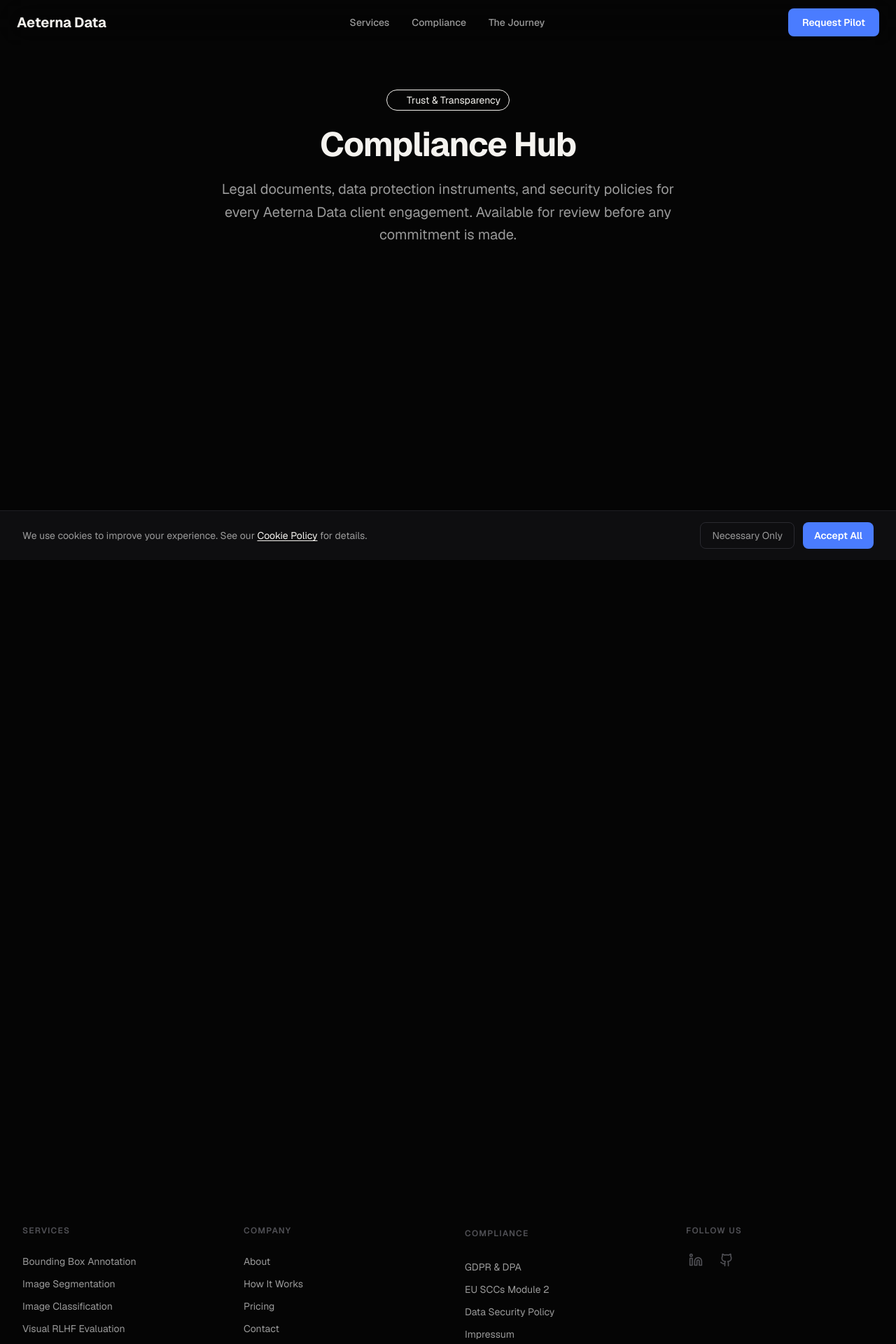
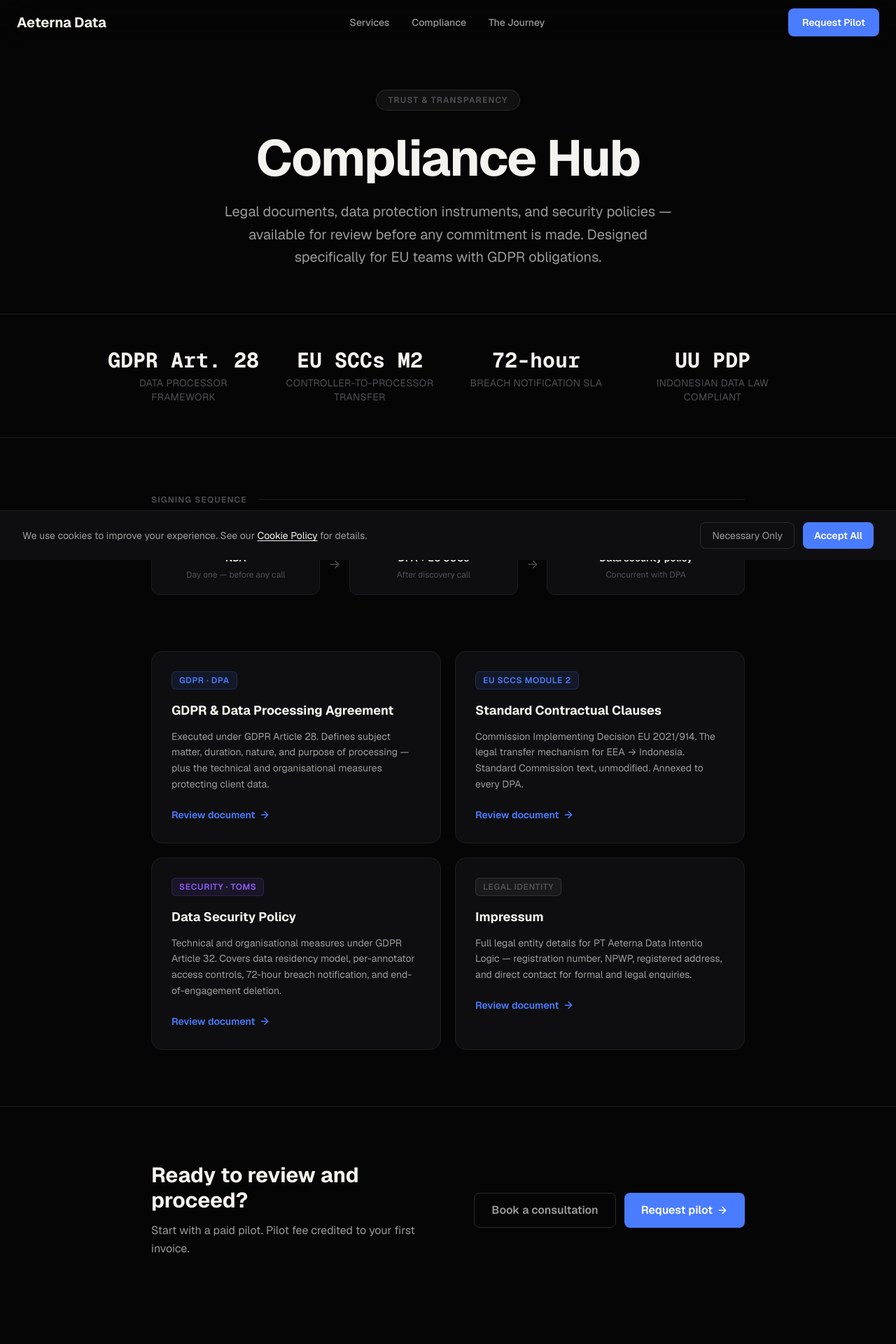
Before and after one commit to mhrfa/website-aeterna-data, a Next.js app in the folder aeterna-data/: page /compliance in a window 1280 px wide. Shown: the top 1920 px of the page at 70% size. Built offline with nearby package versions, Linux system fonts and the light colour scheme.

Commit message:
Redesign Compliance Hub: hero, stats strip, signing sequence, 2x2 document cards, CTA

```diff
--- a/aeterna-data/app/compliance/page.tsx
+++ b/aeterna-data/app/compliance/page.tsx
@@ -1,6 +1,6 @@
 import type { Metadata } from 'next';
 import Link from 'next/link';
-import { ChevronRight, ShieldCheck, FileText, Lock, Building } from 'lucide-react';
+import { ArrowRight } from 'lucide-react';
 import AnimatedSection from '@/components/ui/AnimatedSection';
 
 export const metadata: Metadata = {
@@ -11,91 +11,235 @@
     },
 };
 
-const complianceLinks = [
-    {
-        title: 'GDPR & DPA',
-        href: '/privacy-policy',
-        icon: ShieldCheck,
-        description: 'Aeterna Data processes personal data as a data processor under GDPR Article 28. The Data Processing Agreement documents the subject matter, duration, nature, and purpose of processing — along with the technical and organisational measures that protect client data throughout every annotation engagement. Executed after the NDA and before any project data is shared.',
-    },
-    {
-        title: 'EU SCCs Module 2',
-        href: '/legal/eu-sccs',
-        icon: FileText,
-        description: 'Indonesia does not benefit from an EU adequacy decision. EU Standard Contractual Clauses Module 2 — adopted under Commission Implementing Decision EU 2021/914 — are the legal mechanism for transferring personal data from the EEA to Aeterna Data under GDPR Article 46(2)(c). Annexed to every DPA. Executed before data sharing begins. Standard Commission text, unmodified.',
-    },
-    {
-        title: 'Data Security Policy',
-        href: '/legal/data-security-policy',
-        icon: Lock,
-        description: 'Documents the security measures Aeterna Data applies to protect client data across every annotation engagement. Covers the data residency model — where client data stays in the client\x27s own annotation environment — per-annotator access controls, 72-hour breach notification, and data deletion at engagement end. Constitutes the technical and organisational measures (TOMs) documentation under GDPR Article 32.',
-    },
-    {
-        title: 'Impressum',
-        href: '/impressum',
-        icon: Building,
-        description: 'Mandatory disclosure of Aeterna Data\x27s legal identity. Contains the full legal entity name (PT Aeterna Data Intentio Logic), company registration number (NIB), tax identification (NPWP), registered address in Indonesia, and direct contact details for formal and legal enquiries.',
-    },
-];
-
 export default function CompliancePage() {
     return (
         <main className="min-h-screen flex flex-col relative w-full overflow-hidden bg-[var(--color-bg-base)]">
+            <style dangerouslySetInnerHTML={{
+                __html: `
+                @keyframes orb-breathe {
+                    0%, 100% { transform: scale(1); }
+                    50% { transform: scale(1.06); }
+                }
+                .animate-orb-breathe {
+                    animation: orb-breathe 14s ease-in-out infinite;
+                }
+                `
+            }} />
 
-            {/* ── PAGE HEADER ── */}
-            <section className="pt-32 pb-16 relative w-full">
-                <div className="absolute inset-0 bg-grid-[var(--color-border)]/[0.2] bg-[length:32px_32px] pointer-events-none" />
-                <div className="max-w-[720px] mx-auto px-8 relative z-10 text-center">
+            {/* ── 1. HERO SECTION ── */}
+            <section className="relative min-h-[45vh] flex flex-col items-center justify-center pt-32 pb-16 text-center w-full">
+                <div
+                    className="absolute inset-0 pointer-events-none -z-10 animate-orb-breathe"
+                    style={{
+                        background: "radial-gradient(ellipse 90% 65% at 50% -5%, rgba(88, 28, 255, 0.18) 0%, rgba(14, 165, 233, 0.10) 45%, rgba(20, 184, 166, 0.05) 70%, transparent 100%)"
+                    }}
+                />
+
+                <div className="max-w-4xl mx-auto px-6 relative z-10 w-full">
                     <AnimatedSection>
-                        <div className="inline-flex items-center gap-2 px-3 py-1 rounded-full bg-[var(--color-primary-dark)]/20 border border-[var(--color-primary-dark)] text-sm text-[var(--color-text-primary)] mb-6 shadow-sm">
-                            <span className="w-2 h-2 rounded-full bg-[var(--color-primary-base)] animate-pulse" />
-                            Trust & Transparency
+                        <div
+                            className="inline-flex items-center gap-2 rounded-full px-4 py-1.5 mb-8 border"
+                            style={{ backgroundColor: "rgba(255,255,255,0.05)", borderColor: "rgba(255,255,255,0.10)" }}
+                        >
+                            <span className="text-[var(--color-text-muted)] text-xs font-semibold tracking-widest uppercase">
+                                Trust &amp; Transparency
+                            </span>
                         </div>
-                        <h1 className="text-4xl md:text-5xl font-bold text-[var(--color-text-primary)] mb-6 tracking-tight">
+
+                        <h1 className="text-4xl sm:text-5xl lg:text-7xl font-bold tracking-tight leading-none text-[var(--color-text-primary)] mx-auto">
                             Compliance Hub
                         </h1>
-                        <p className="text-lg md:text-xl text-[var(--color-text-secondary)] leading-relaxed">
-                            Legal documents, data protection instruments, and security policies for every Aeterna Data client engagement. Available for review before any commitment is made.
+
+                        <p className="text-[var(--color-text-secondary)] text-lg lg:text-xl max-w-2xl mx-auto mt-6 leading-relaxed">
+                            Legal documents, data protection instruments, and security policies — available for review before any commitment is made. Designed specifically for EU teams with GDPR obligations.
                         </p>
                     </AnimatedSection>
                 </div>
             </section>
 
-            {/* ── CONTENT DIRECTORY ── */}
-            <section className="py-12 pb-32 relative w-full z-10">
-                <div className="max-w-[800px] mx-auto px-8">
-                    <AnimatedSection delay={200} className="grid grid-cols-1 gap-6">
-                        {complianceLinks.map((link) => (
-                            <Link
-                                key={link.href}
-                                href={link.href}
-                                className="group block relative overflow-hidden rounded-2xl border border-[var(--color-border)] bg-[var(--color-bg-surface-elevated)] p-8 transition-all duration-300 hover:border-[var(--color-primary-dark)] hover:shadow-lg hover:-translate-y-1"
-                            >
-                                <div className="absolute inset-0 bg-gradient-to-br from-[var(--color-primary-dark)]/5 to-transparent opacity-0 group-hover:opacity-100 transition-opacity duration-300 pointer-events-none" />
+            {/* ── 2. STATS STRIP ── */}
+            <AnimatedSection>
+                <section className="py-12 border-t border-b border-[var(--color-border)] w-full bg-[var(--color-bg-base)]">
+                    <div className="max-w-5xl mx-auto px-6">
+                        <div className="grid grid-cols-2 md:grid-cols-4 gap-8 text-center">
+                            <div>
+                                <div className="text-2xl lg:text-3xl font-bold text-[var(--color-text-primary)] font-mono">GDPR Art. 28</div>
+                                <div className="text-sm text-[var(--color-text-muted)] mt-1 uppercase tracking-wide">Data processor framework</div>
+                            </div>
+                            <div>
+                                <div className="text-2xl lg:text-3xl font-bold text-[var(--color-text-primary)] font-mono">EU SCCs M2</div>
+                                <div className="text-sm text-[var(--color-text-muted)] mt-1 uppercase tracking-wide">Controller-to-processor transfer</div>
+                            </div>
+                            <div>
+                                <div className="text-2xl lg:text-3xl font-bold text-[var(--color-text-primary)] font-mono">72-hour</div>
+                                <div className="text-sm text-[var(--color-text-muted)] mt-1 uppercase tracking-wide">Breach notification SLA</div>
+                            </div>
+                            <div>
+                                <div className="text-2xl lg:text-3xl font-bold text-[var(--color-text-primary)] font-mono">UU PDP</div>
+                                <div className="text-sm text-[var(--color-text-muted)] mt-1 uppercase tracking-wide">Indonesian data law compliant</div>
+                            </div>
+                        </div>
+                    </div>
+                </section>
+            </AnimatedSection>
 
-                                <div className="relative z-10 flex flex-col md:flex-row items-start md:items-center gap-6">
-                                    <div className="w-12 h-12 rounded-xl bg-[var(--color-bg-base)] border border-[var(--color-border)] flex items-center justify-center shrink-0 group-hover:border-[var(--color-primary-dark)] transition-colors duration-300">
-                                        <link.icon className="w-6 h-6 text-[var(--color-primary-base)]" />
+            {/* ── 3. SIGNING SEQUENCE ── */}
+            <AnimatedSection>
+                <section className="py-20 relative w-full">
+                    <div className="max-w-4xl mx-auto px-6">
+                        <div className="flex items-center gap-4 mb-10">
+                            <p className="text-xs uppercase tracking-widest text-[var(--color-text-muted)] font-semibold whitespace-nowrap">
+                                Signing Sequence
+                            </p>
+                            <div className="h-px flex-grow bg-[var(--color-border)]" />
                         </div>
 
-                                    <div className="flex-grow">
-                                        <h2 className="text-xl font-semibold text-[var(--color-text-primary)] mb-2 group-hover:text-[var(--color-primary-base)] transition-colors duration-300 flex items-center gap-2">
-                                            {link.title}
+                        <div className="flex flex-col md:flex-row items-stretch md:items-center gap-4 md:gap-0 w-full">
+                            {[
+                                { num: '1', title: 'NDA', desc: 'Day one — before any call' },
+                                { num: '2', title: 'DPA + EU SCCs', desc: 'After discovery call' },
+                                { num: '3', title: 'Data security policy', desc: 'Concurrent with DPA' },
+                            ].map((step, idx, arr) => (
+                                <div key={idx} className="flex flex-col md:flex-row items-center flex-1">
+                                    <div className="bg-[var(--color-bg-surface)] border border-[var(--color-border)] rounded-xl p-5 text-center w-full relative">
+                                        <span className="absolute -top-3 left-1/2 -translate-x-1/2 w-6 h-6 rounded-full bg-[var(--color-accent-cta)] text-white text-xs font-bold flex items-center justify-center">
+                                            {step.num}
+                                        </span>
+                                        <div className="text-sm font-semibold text-[var(--color-text-primary)] mt-1">{step.title}</div>
+                                        <div className="text-xs text-[var(--color-text-muted)] mt-1.5">{step.desc}</div>
+                                    </div>
+                                    {idx !== arr.length - 1 && (
+                                        <>
+                                            <span className="hidden md:block text-[var(--color-text-muted)] mx-3 text-lg shrink-0">→</span>
+                                            <span className="md:hidden text-[var(--color-text-muted)] my-1 text-lg">↓</span>
+                                        </>
+                                    )}
+                                </div>
+                            ))}
+                        </div>
+                    </div>
+                </section>
+            </AnimatedSection>
+
+            {/* ── 4. DOCUMENT CARDS (2×2 Grid) ── */}
+            <AnimatedSection>
+                <section className="pb-20 relative w-full">
+                    <div className="max-w-4xl mx-auto px-6">
+                        <div className="grid grid-cols-1 md:grid-cols-2 gap-5">
+                            {[
+                                {
+                                    badge: 'GDPR · DPA',
+                                    badgeColor: 'rgba(74,124,255,0.10)',
+                                    badgeBorder: 'rgba(74,124,255,0.20)',
+                                    badgeText: 'var(--color-accent-cta)',
+                                    title: 'GDPR & Data Processing Agreement',
+                                    desc: 'Executed under GDPR Article 28. Defines subject matter, duration, nature, and purpose of processing — plus the technical and organisational measures protecting client data.',
+                                    href: '/privacy-policy',
+                                },
+                                {
+                                    badge: 'EU SCCs Module 2',
+                                    badgeColor: 'rgba(74,124,255,0.10)',
+                                    badgeBorder: 'rgba(74,124,255,0.20)',
+                                    badgeText: 'var(--color-accent-cta)',
+                                    title: 'Standard Contractual Clauses',
+                                    desc: 'Commission Implementing Decision EU 2021/914. The legal transfer mechanism for EEA → Indonesia. Standard Commission text, unmodified. Annexed to every DPA.',
+                                    href: '/legal/eu-sccs',
+                                },
+                                {
+                                    badge: 'Security · TOMs',
+                                    badgeColor: 'rgba(139,92,246,0.10)',
+                                    badgeBorder: 'rgba(139,92,246,0.20)',
+                                    badgeText: '#8b5cf6',
+                                    title: 'Data Security Policy',
+                                    desc: 'Technical and organisational measures under GDPR Article 32. Covers data residency model, per-annotator access controls, 72-hour breach notification, and end-of-engagement deletion.',
+                                    href: '/legal/data-security-policy',
+                                },
+                                {
+                                    badge: 'Legal identity',
+                                    badgeColor: 'rgba(255,255,255,0.05)',
+                                    badgeBorder: 'rgba(255,255,255,0.10)',
+                                    badgeText: 'var(--color-text-muted)',
+                                    title: 'Impressum',
+                                    desc: 'Full legal entity details for PT Aeterna Data Intentio Logic — registration number, NPWP, registered address, and direct contact for formal and legal enquiries.',
+                                    href: '/impressum',
+                                },
+                            ].map((card, idx) => (
+                                <AnimatedSection key={idx} delay={idx * 0.08} className="h-full">
+                                    <Link
+                                        href={card.href}
+                                        className="group block bg-[var(--color-bg-surface)] border border-[var(--color-border)] rounded-2xl p-7 h-full transition-all duration-200 hover:border-[var(--color-border-hover)] relative overflow-hidden"
+                                    >
+                                        <div className="absolute inset-0 bg-gradient-to-br from-[rgba(74,124,255,0.03)] to-transparent opacity-0 group-hover:opacity-100 transition-opacity duration-300 pointer-events-none" />
+
+                                        <div className="relative z-10">
+                                            <span
+                                                className="inline-block text-xs font-semibold uppercase tracking-wider px-2.5 py-1 rounded-md mb-4"
+                                                style={{
+                                                    backgroundColor: card.badgeColor,
+                                                    border: `1px solid ${card.badgeBorder}`,
+                                                    color: card.badgeText,
+                                                }}
+                                            >
+                                                {card.badge}
+                                            </span>
+
+                                            <h2 className="text-lg font-bold text-[var(--color-text-primary)] mb-3 group-hover:text-[var(--color-accent-cta)] transition-colors duration-200">
+                                                {card.title}
                                             </h2>
-                                        <p className="text-[var(--color-text-secondary)] leading-relaxed text-sm md:text-base pr-4">
-                                            {link.description}
+
+                                            <p className="text-sm text-[var(--color-text-secondary)] leading-relaxed mb-5">
+                                                {card.desc}
+                                            </p>
+
+                                            <span className="inline-flex items-center gap-1.5 text-sm font-semibold text-[var(--color-accent-cta)] group-hover:gap-2.5 transition-all duration-200">
+                                                Review document
+                                                <ArrowRight className="w-4 h-4" />
+                                            </span>
+                                        </div>
+                                    </Link>
+                                </AnimatedSection>
+                            ))}
+                        </div>
+                    </div>
+                </section>
+            </AnimatedSection>
+
+            {/* ── 5. BOTTOM CTA ── */}
+            <AnimatedSection>
+                <section className="py-20 border-t border-[var(--color-border)] relative w-full overflow-hidden bg-[var(--color-bg-base)]">
+                    <div
+                        className="absolute inset-0 pointer-events-none -z-10"
+                        style={{
+                            background: "radial-gradient(ellipse 60% 80% at 50% 100%, rgba(74, 124, 255, 0.08) 0%, transparent 70%)"
+                        }}
+                    />
+                    <div className="max-w-4xl mx-auto px-6 flex flex-col md:flex-row items-center justify-between gap-8 relative z-10">
+                        <div className="text-center md:text-left max-w-xl">
+                            <h2 className="text-2xl lg:text-3xl font-bold text-[var(--color-text-primary)] mb-3">
+                                Ready to review and proceed?
+                            </h2>
+                            <p className="text-[var(--color-text-secondary)] text-base leading-relaxed">
+                                Start with a paid pilot. Pilot fee credited to your first invoice.
                             </p>
                         </div>
-
-                                    <div className="shrink-0 mt-4 md:mt-0 text-[var(--color-primary-base)] bg-[var(--color-primary-dark)]/10 p-2 rounded-full transform group-hover:translate-x-1 group-hover:bg-[var(--color-primary-dark)]/20 transition-all duration-300">
-                                        <ChevronRight className="w-5 h-5" />
+                        <div className="flex flex-col sm:flex-row gap-3 shrink-0 w-full sm:w-auto">
+                            <Link
+                                href="/contact"
+                                className="border border-[var(--color-border-subtle)] text-[var(--color-text-secondary)] font-semibold px-6 py-3 rounded-lg hover:border-[var(--color-border-hover)] hover:text-[var(--color-text-primary)] transition-all duration-200 text-center"
+                            >
+                                Book a consultation
+                            </Link>
+                            <Link
+                                href="/contact"
+                                className="bg-[var(--color-accent-cta)] text-white font-semibold px-6 py-3 rounded-lg hover:bg-[var(--color-accent-cta-hover)] transition-colors duration-200 inline-flex items-center justify-center gap-1.5"
+                            >
+                                Request pilot
+                                <ArrowRight className="w-4 h-4" />
+                            </Link>
                         </div>
                     </div>
-                            </Link>
-                        ))}
+                </section>
             </AnimatedSection>
-                </div>
-            </section>
         </main>
     );
 }
```
Lines whose indentation alone changed are shown as unchanged.
